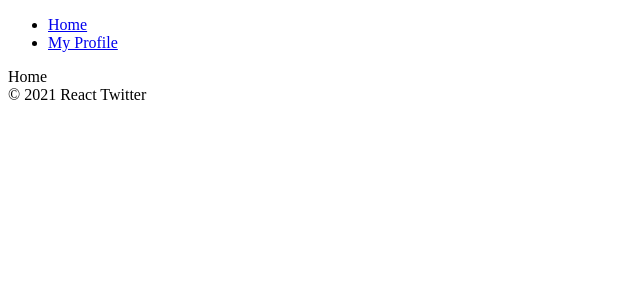
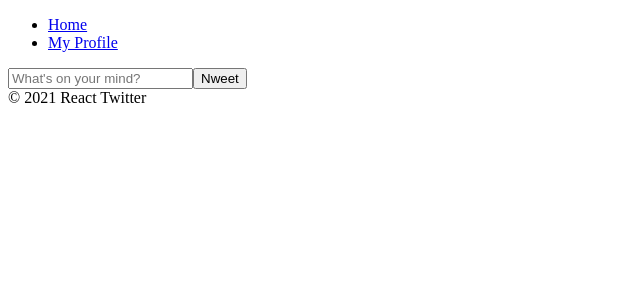
Before and after one commit to violet4795/react_twitter, a React (Create React App) app: page /#/ in a window 1280 px wide. Shown: the top 300 px of the page, without its empty margins (0-640 px from the left). Built offline with nearby package versions, Linux system fonts and the light colour scheme; no server answers; sample sign-in values are in the browser's storage.

Commit message:
add log out

```diff
--- a/src/components/Router.js
+++ b/src/components/Router.js
@@ -18,7 +18,7 @@ const AppRouter = ({isLoggedIn}) => {
                     <Route exact path="/" element={<Auth/>} />
                 )
                 }
-                <Route path="*" element={<Navigate to="/?" />} />
+                <Route path="*" element={<Navigate to="/" />} />
             </Routes>
         </Router>
     )
--- a/src/pages/Home.js
+++ b/src/pages/Home.js
@@ -1,3 +1,32 @@
-const Home = () => <span>Home</span>;
+import { useState } from "react";
+
+const Home = () => {
+    const [nweet, setNweet] = useState("");
+
+    const onSubmit = (event) => {
+        event.preventDefault();
+    }
+
+    const onChange = (event) => {
+        event.preventDefault();
+        const {
+            target: { value },
+        } = event;
+        setNweet(value);
+    };
+
+    return (
+        <form onSubmit={onSubmit}>
+            <input
+            value={nweet}
+            onChange={onChange}
+            type="text"
+            placeholder="What's on your mind?"
+            maxLength={120}
+            />
+            <input type="submit" value="Nweet" />
+        </form>
+    )
+}
 
 export default Home;
--- a/src/pages/Profile.js
+++ b/src/pages/Profile.js
@@ -1,9 +1,26 @@
 import { authService } from "fbase";
+import { useNavigate } from "react-router-dom";
+
+/*
+// v5
+const history = useHistory();
+
+history.push('/home');
+history.replace('/home');
+
+// v6
+const navigate = useNavigate();
+
+navigate('/home');
+navigate('/home', {replace: true});
+*/
 
 const Profile = () => {
+    const navigate = useNavigate();
+
     const onLogOutClick = () => {
         authService.signOut();
-
+        navigate("/");
     }
     return (
         <>
```
